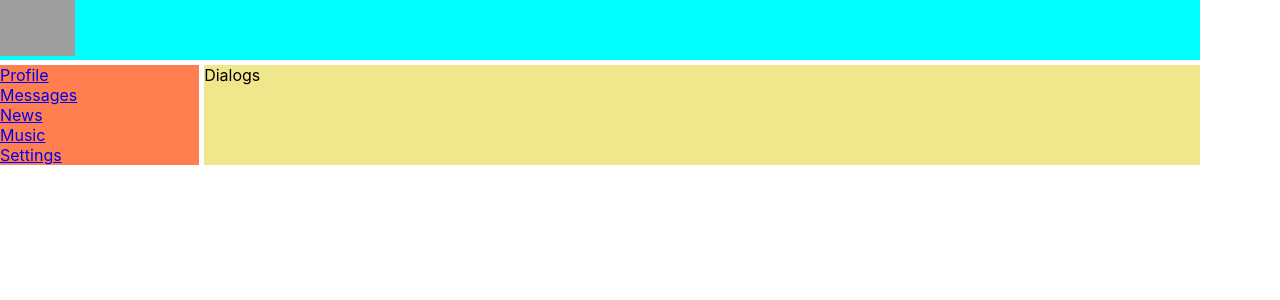
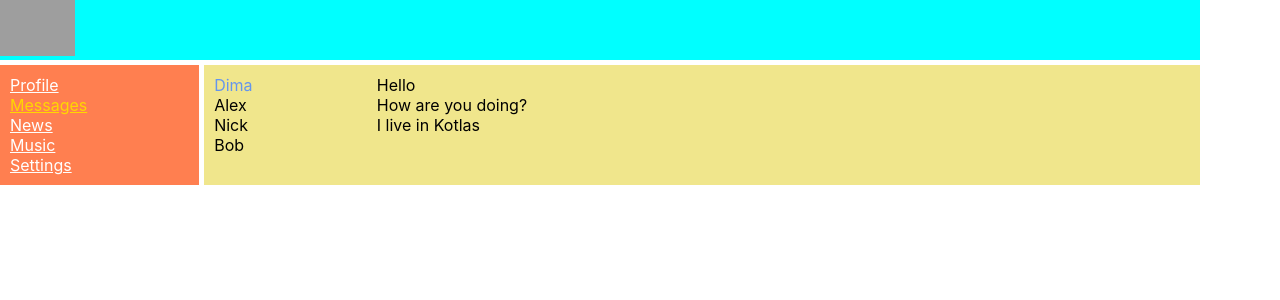
Before and after one commit to Cypress-DX/social_network_project, a React (Create React App) app: page /Dialogs in a window 1280 px wide. Shown: the top 300 px of the page. Built offline with nearby package versions, Linux system fonts and the light colour scheme; grey boxes are pictures that could not be loaded.

Commit message:
Lesson 21 update

```diff
--- a/src/Components/Dialogs/Dialogs.module.css
+++ b/src/Components/Dialogs/Dialogs.module.css
@@ -0,0 +1,19 @@
+
+.dialogs {
+    display: grid;
+    grid-template-columns: 2fr 10fr;
+    padding: 10px;
+}
+
+
+.dialogsItem {
+    padding: 10px;
+}
+
+.dialogsItems .active {
+    color: cornflowerblue;
+}
+
+.messages .message{
+
+}
--- a/src/Components/Dialogs/Dialogs.tsx
+++ b/src/Components/Dialogs/Dialogs.tsx
@@ -1,9 +1,28 @@
 import React from "react";
+import s from './Dialogs.module.css'
 
 export const Dialogs = () => {
     return (
-        <header>
-            Dialogs
-        </header>
+        <div className={s.dialogs}>
+            <div className={s.dialogsItems}>
+                <div className={s.dialog + " " + s.active}>
+                    Dima
+                </div>
+                <div className={s.dialog}>
+                    Alex
+                </div>
+                <div className={s.dialog}>
+                    Nick
+                </div>
+                <div className={s.dialog}>
+                    Bob
+                </div>
+            </div>
+            <div className={s.messages}>
+                <div className={s.message}>Hello</div>
+                <div className={s.message}>How are you doing?</div>
+                <div className={s.message}>I live in Kotlas</div>
+            </div>
+        </div>
     )
 }
--- a/src/Components/Navbar/Navbar.module.css
+++ b/src/Components/Navbar/Navbar.module.css
@@ -1,9 +1,10 @@
 .nav {
     grid-area: n;
     background-color: coral;
+    padding: 10px;
 }
 
-.item {
+.item a{
     color: white;
 }
 
--- a/src/Components/Navbar/Navbar.tsx
+++ b/src/Components/Navbar/Navbar.tsx
@@ -1,23 +1,24 @@
 import React from "react";
 import s from "./Navbar.module.css";
+import {NavLink} from "react-router-dom";
 
 export const Navbar = () => {
     return (
         <nav className={`${s.nav} ${s.item}`}>
             <div>
-                <a href="/Profile">Profile</a>
-            </div>
-            <div className={s.active}>
-                <a href='/Dialogs'>Messages</a>
+                <NavLink to="/Profile" className = { navData => navData.isActive ? s.active : s.item }>Profile</NavLink>
             </div>
             <div>
-                <a href ='/News'>News</a>
+                <NavLink to='/Dialogs' className = { navData => navData.isActive ? s.active : s.item }>Messages</NavLink>
             </div>
             <div>
-                <a href ='/Music'>Music</a>
+                <NavLink to='/News' className = { navData => navData.isActive ? s.active : s.item }>News</NavLink>
             </div>
             <div>
-                <a href='/Settings'>Settings</a>
+                <NavLink to='/Music' className = { navData => navData.isActive ? s.active : s.item }>Music</NavLink>
+            </div>
+            <div>
+                <NavLink to='/Settings' className = { navData => navData.isActive ? s.active : s.item }>Settings</NavLink>
             </div>
         </nav>
     )
```
